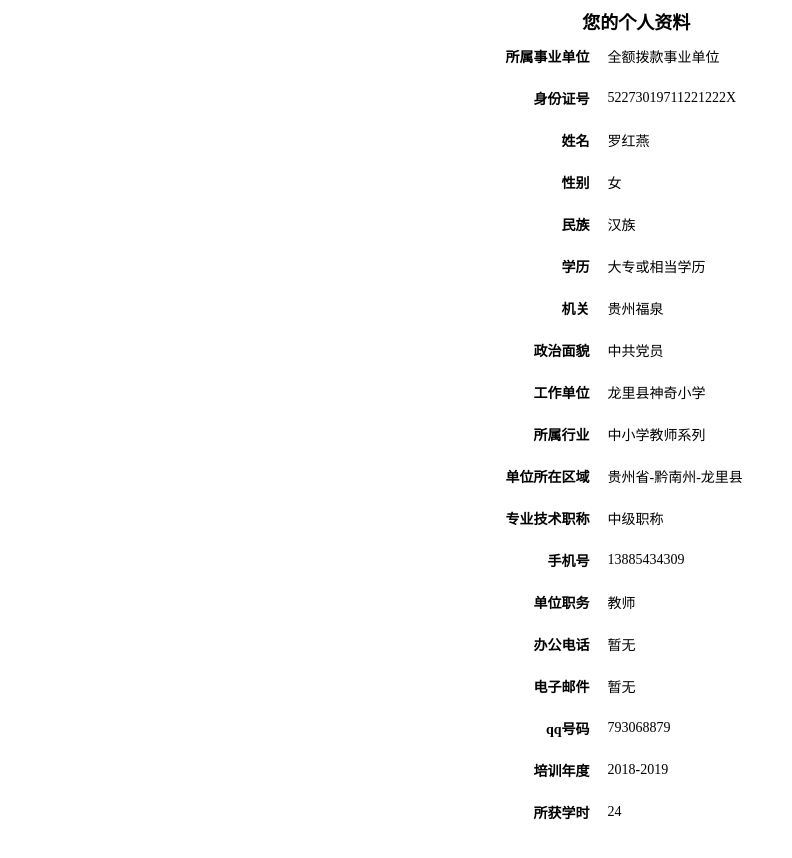
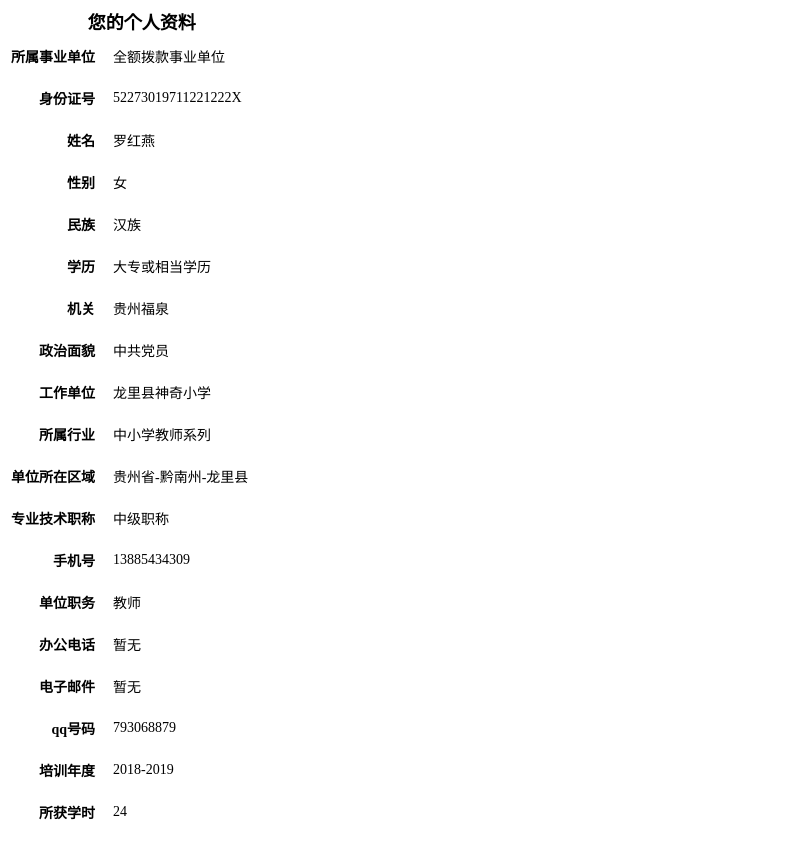
Before and after one commit to fuguigithub/fugui.github.io, a plain HTML site: page index.html in a window 1280 px wide. Shown: the whole page, without its empty margins (0-792 px from the left). Drawn offline with Linux system fonts and the light colour scheme.

Commit message:
Update index.html

```diff
--- a/index.html
+++ b/index.html
@@ -19,7 +19,7 @@ table tr td:nth-child(even){
 
 </style>
 <body>
-	<div style="margin: 0 auto;width: 275px;">
+	<div style="margin: 0 left;width: 275px;">
 		<table>
 			<caption style="font-size: 18px;font-weight: bold;">     您的个人资料</caption>
 			<tr><td >所属事业单位</td><td >全额拨款事业单位</td></tr>
```
